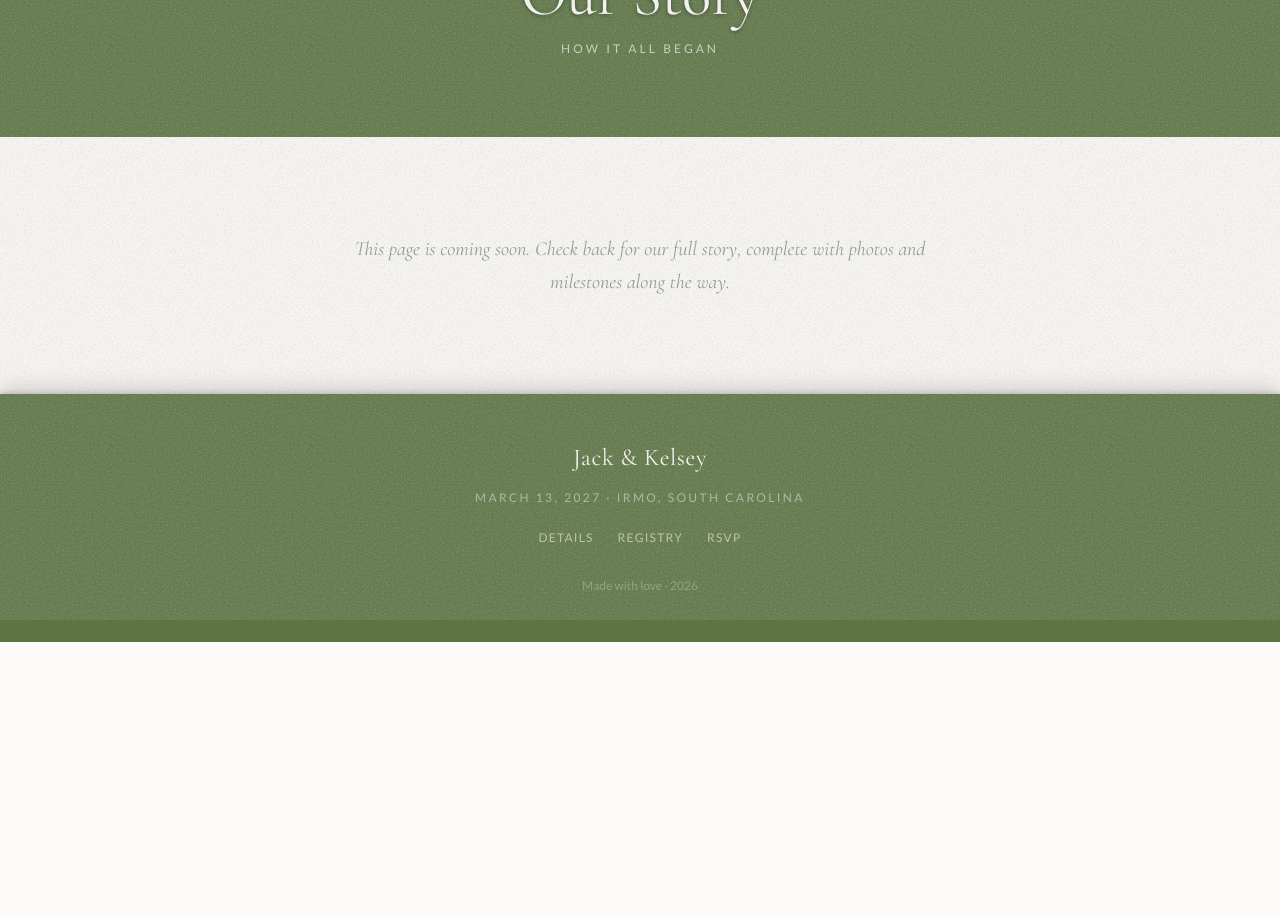
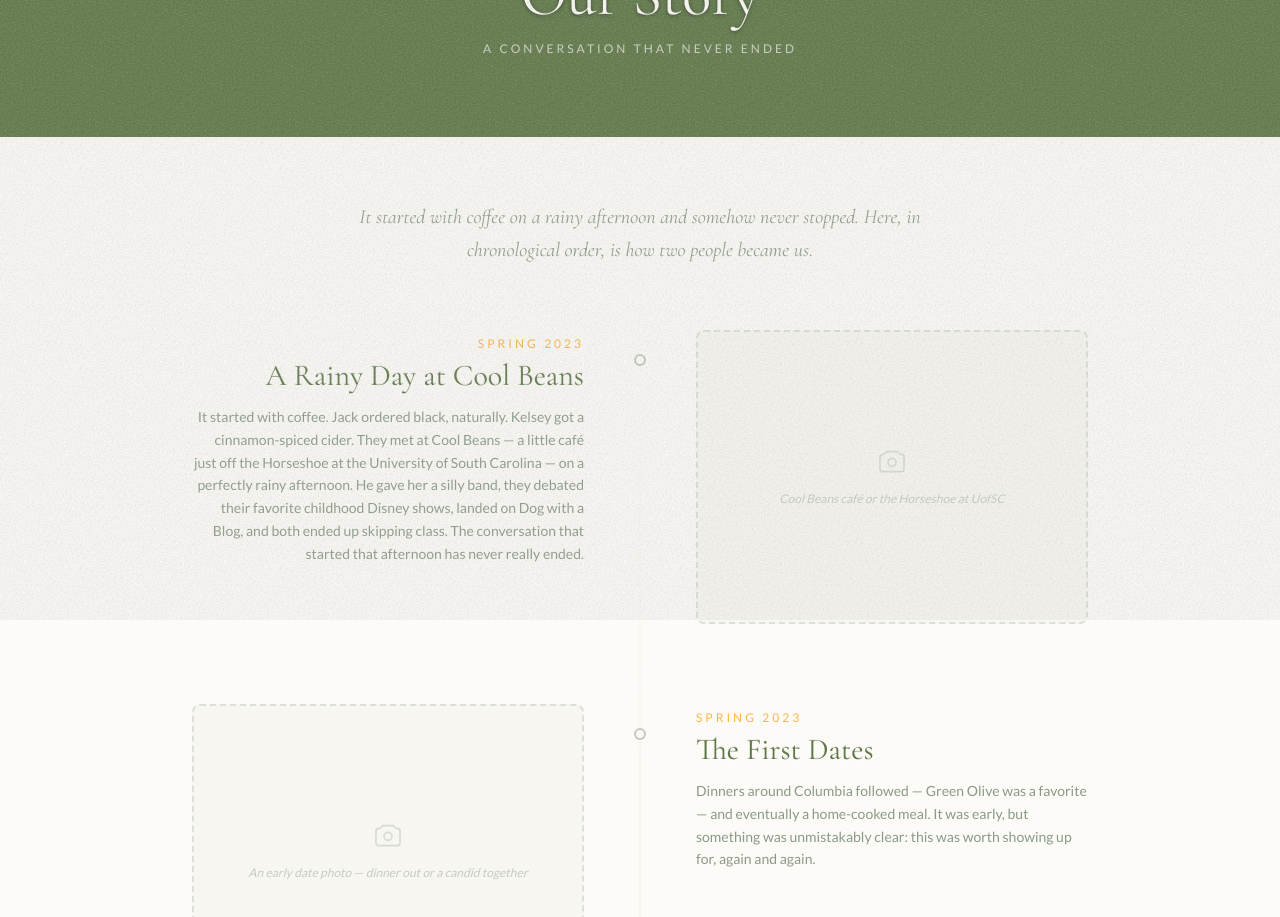
Before and after one commit to jacksakers/Wedsite, a React (Vite) app: page /story in a window 1280 px wide. Shown: the part 180-1097 px from the top of the page. Before the commit the page ends 822 px from the top, so only its background shows below. Built offline with nearby package versions, Linux system fonts and the light colour scheme; no server answers.

Commit message:
our story

```diff
--- a/src/pages/OurStory.jsx
+++ b/src/pages/OurStory.jsx
@@ -1,17 +1,181 @@
+const milestones = [
+  {
+    id: 1,
+    season: 'Spring 2023',
+    title: 'A Rainy Day at Cool Beans',
+    body: 'It started with coffee. Jack ordered black, naturally. Kelsey got a cinnamon-spiced cider. They met at Cool Beans — a little café just off the Horseshoe at the University of South Carolina — on a perfectly rainy afternoon. He gave her a silly band, they debated their favorite childhood Disney shows, landed on Dog with a Blog, and both ended up skipping class. The conversation that started that afternoon has never really ended.',
+    imageHint: 'Cool Beans café or the Horseshoe at UofSC',
+  },
+  {
+    id: 2,
+    season: 'Spring 2023',
+    title: 'The First Dates',
+    body: 'Dinners around Columbia followed — Green Olive was a favorite — and eventually a home-cooked meal. It was early, but something was unmistakably clear: this was worth showing up for, again and again.',
+    imageHint: 'An early date photo — dinner out or a candid together',
+  },
+  {
+    id: 3,
+    season: 'Valentine\'s Day',
+    title: 'The Otter',
+    body: 'For their first Valentine\'s Day together, Jack hand-painted Kelsey an otter. It was their first real gift to each other, and it landed. River otters — playful, loyal, and joyful — became the quiet symbol of their relationship, and they\'ve held that meaning ever since.',
+    imageHint: 'The hand-painted otter, or an otter keepsake',
+  },
+  {
+    id: 4,
+    season: 'Spring 2023',
+    title: 'Formals, Football & "I Love You"',
+    body: 'Junior year meant football Saturdays, frat parties, and formals. Meeting each other\'s roommates, merging friend groups, and making memories at every turn. At one of their formals, dressed up and surrounded by friends, Jack told Kelsey he loved her for the first time.',
+    imageHint: 'A formal or game day photo from junior year',
+  },
+  {
+    id: 5,
+    season: 'Summer 2023',
+    title: 'The Summer They Stayed',
+    body: 'Jack stayed in Columbia that summer, which meant lazy days, late nights, and a lot of quality time. He introduced Kelsey to his drum kit (she can confirm he provided the drums). She kept her plants at his place. The hours passed the way they always did between them — easily, and all at once.',
+    imageHint: 'A summer candid — porch, backyard, or around Columbia',
+  },
+  {
+    id: 6,
+    season: 'Fall 2023 – Spring 2024',
+    title: 'Senior Year',
+    body: 'Senior year was everything it should have been: football games together, midnight breakfast at the Russell House, cheering on the Gamecocks women\'s basketball team, and studying side-by-side before exams. Their friend groups fully merged, two worlds became one, and a lot of good evenings were had.',
+    imageHint: 'Senior year photos — game day, friends, campus, or graduation',
+  },
+  {
+    id: 7,
+    season: 'Summer 2024',
+    title: 'Graduation & Europe: The First Trip',
+    body: 'They graduated from the University of South Carolina and celebrated with passports. A hostel in Ireland, city centers in Switzerland and France, chocolate in Belgium, and a wander through Bruges. They went as two people who loved each other and came back knowing something equally important: they travel beautifully together.',
+    imageHint: 'Europe trip 1 — Ireland, Belgium, France, or Switzerland',
+  },
+  {
+    id: 8,
+    season: 'Summer 2025',
+    title: 'Europe: The Second Trip',
+    body: 'Spain and Portugal called, and they answered. This trip leaned into the landscape — long hikes, medieval castles, and slow afternoons on the coast. A different Europe, the same easy rhythm.',
+    imageHint: 'Europe trip 2 — Spain or Portugal landscapes',
+  },
+  {
+    id: 9,
+    season: 'September 2025',
+    title: 'Coming Home',
+    body: 'After years of separate apartments and shared neighborhoods, they found a house in Columbia and made it theirs — plants, drum kit, and all.',
+    imageHint: 'A photo of the house or moving day',
+  },
+  {
+    id: 10,
+    season: 'November 10, 2025',
+    title: 'Quade',
+    body: 'On a Monday in November, they drove out to a Petsmart and came home with Quade — part Maine Coon, entirely perfect. He is their one and only begotten son, and the feeling is entirely mutual.',
+    imageHint: 'A photo of Quade the cat',
+  },
+  {
+    id: 11,
+    season: 'March 14, 2026',
+    title: '"Will You Marry Me?"',
+    body: 'On their three-year anniversary, at Playa Okatao in Costa Rica, Jack proposed. The same conversation that began at a rainy coffee shop near the Horseshoe — the one that made them both skip class — became a promise for a lifetime.',
+    imageHint: 'Engagement photos from Playa Okatao, Costa Rica',
+  },
+]
+
+function ImagePlaceholder({ hint }) {
+  return (
+    <div className="w-full aspect-[4/3] border-2 border-dashed border-sage/25 rounded-lg flex flex-col items-center justify-center gap-3 bg-sage/5">
+      <svg
+        xmlns="http://www.w3.org/2000/svg"
+        className="w-8 h-8 text-sage/30"
+        fill="none"
+        viewBox="0 0 24 24"
+        stroke="currentColor"
+        strokeWidth={1.2}
+      >
+        <path strokeLinecap="round" strokeLinejoin="round" d="M3 9a2 2 0 012-2h.172a2 2 0 001.414-.586l.828-.828A2 2 0 018.828 5h6.344a2 2 0 011.414.586l.828.828A2 2 0 0018.828 7H19a2 2 0 012 2v9a2 2 0 01-2 2H5a2 2 0 01-2-2V9z" />
+        <path strokeLinecap="round" strokeLinejoin="round" d="M15 13a3 3 0 11-6 0 3 3 0 016 0z" />
+      </svg>
+      <p className="font-sans text-sage/45 text-xs text-center px-6 leading-relaxed italic">
+        {hint}
+      </p>
+    </div>
+  )
+}
+
 export default function OurStory() {
   return (
     <main className="bg-paper">
+      {/* Hero */}
       <section className="bg-palmetto py-20 px-6 text-center velvet-surface">
         <h1 className="font-serif text-paper text-5xl md:text-6xl mb-4 text-gilt">Our Story</h1>
         <p className="font-sans text-paper/70 text-xs tracking-[0.25em] uppercase">
-          How it all began
+          A conversation that never ended
         </p>
       </section>
-      <section className="py-24 px-6 max-w-2xl mx-auto text-center">
+
+      {/* Intro */}
+      <section className="py-16 px-6 max-w-2xl mx-auto text-center">
         <p className="font-serif text-sage text-xl italic leading-relaxed">
-          This page is coming soon. Check back for our full story, complete with photos and
-          milestones along the way.
+          It started with coffee on a rainy afternoon and somehow never stopped.
+          Here, in chronological order, is how two people became us.
         </p>
+      </section>
+
+      {/* Timeline */}
+      <section className="pb-24 px-6">
+        <div className="relative max-w-4xl mx-auto">
+          {/* Vertical center line — desktop only */}
+          <div
+            className="hidden md:block absolute left-1/2 top-0 bottom-0 w-px -translate-x-1/2"
+            style={{ background: 'linear-gradient(to bottom, transparent, #8A9A8650, #8A9A8650, transparent)' }}
+          />
+
+          {milestones.map((m, i) => {
+            const isEven = i % 2 === 0
+            return (
+              <div key={m.id} className="relative mb-16 md:mb-20">
+                {/* Timeline dot */}
+                <div className="hidden md:flex absolute left-1/2 top-6 -translate-x-1/2 w-3 h-3 rounded-full bg-paper border-2 border-sage/50 z-10" />
+
+                <div className={`flex flex-col md:flex-row gap-8 md:gap-0 ${isEven ? '' : 'md:flex-row-reverse'}`}>
+                  {/* Text side */}
+                  <div className={`flex-1 ${isEven ? 'md:pr-14 md:text-right' : 'md:pl-14'}`}>
+                    <span className="font-sans text-sunrise-orange text-xs tracking-[0.25em] uppercase">
+                      {m.season}
+                    </span>
+                    <h3 className="font-serif text-palmetto text-2xl md:text-3xl mt-1 mb-3 text-pressed">
+                      {m.title}
+                    </h3>
+                    <p className="font-sans text-sage text-sm leading-relaxed">
+                      {m.body}
+                    </p>
+                  </div>
+
+                  {/* Image side */}
+                  <div className={`flex-1 ${isEven ? 'md:pl-14' : 'md:pr-14'}`}>
+                    <ImagePlaceholder hint={m.imageHint} />
+                  </div>
+                </div>
+              </div>
+            )
+          })}
+
+          {/* Final closing milestone */}
+          <div className="relative mt-4">
+            <div className="hidden md:flex absolute left-1/2 top-6 -translate-x-1/2 w-4 h-4 rounded-full bg-palmetto border-2 border-paper z-10"
+              style={{ boxShadow: '0 0 0 3px #8A9A8640' }}
+            />
+            <div className="text-center py-12 px-6 max-w-xl mx-auto">
+              <span className="font-sans text-sunrise-orange text-xs tracking-[0.25em] uppercase">
+                March 13, 2027
+              </span>
+              <h3 className="font-serif text-palmetto text-3xl md:text-4xl mt-2 mb-4 text-pressed">
+                The Wedding
+              </h3>
+              <p className="font-sans text-sage text-sm leading-relaxed">
+                The next chapter begins on what will be their four-year anniversary.
+                You're already here — and we can't wait to celebrate with you.
+              </p>
+            </div>
+          </div>
+        </div>
       </section>
     </main>
   )
```
